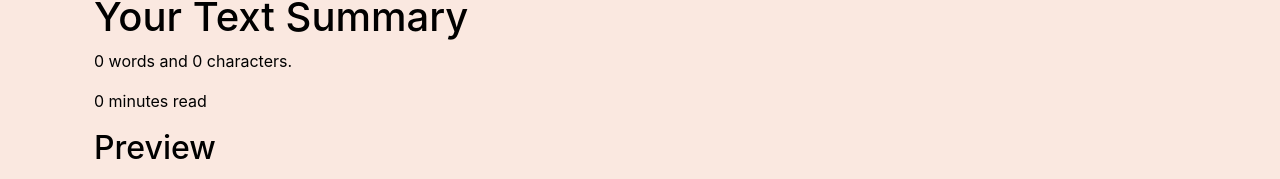
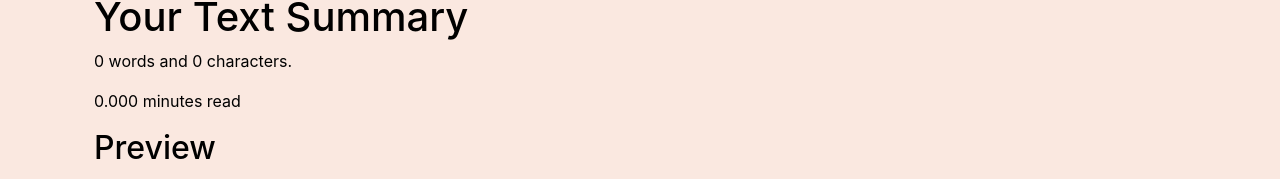
Before and after one commit to mayank2345/Text_utility, a React (Create React App) app: page / in a window 1280 px wide. Shown: the part 457-636 px from the top of the page. Built offline with nearby package versions, Linux system fonts and the light colour scheme.

Commit message:
decimal place fixed

```diff
--- a/src/components/TextForm.js
+++ b/src/components/TextForm.js
@@ -97,7 +97,7 @@ export default function TextForm(props) {
         <div className='container my-3'>
             <h1>Your Text Summary</h1>
             <p>{word_length} words and {text.length} characters.</p>
-            <p>{0.008 * word_length} minutes read</p>
+            <p>{(0.008 * word_length).toFixed(3)} minutes read</p>
             <h2>Preview</h2>
             <p>{text.length>0?text: 'Enter something to preview here.'}</p>
         </div>
```
